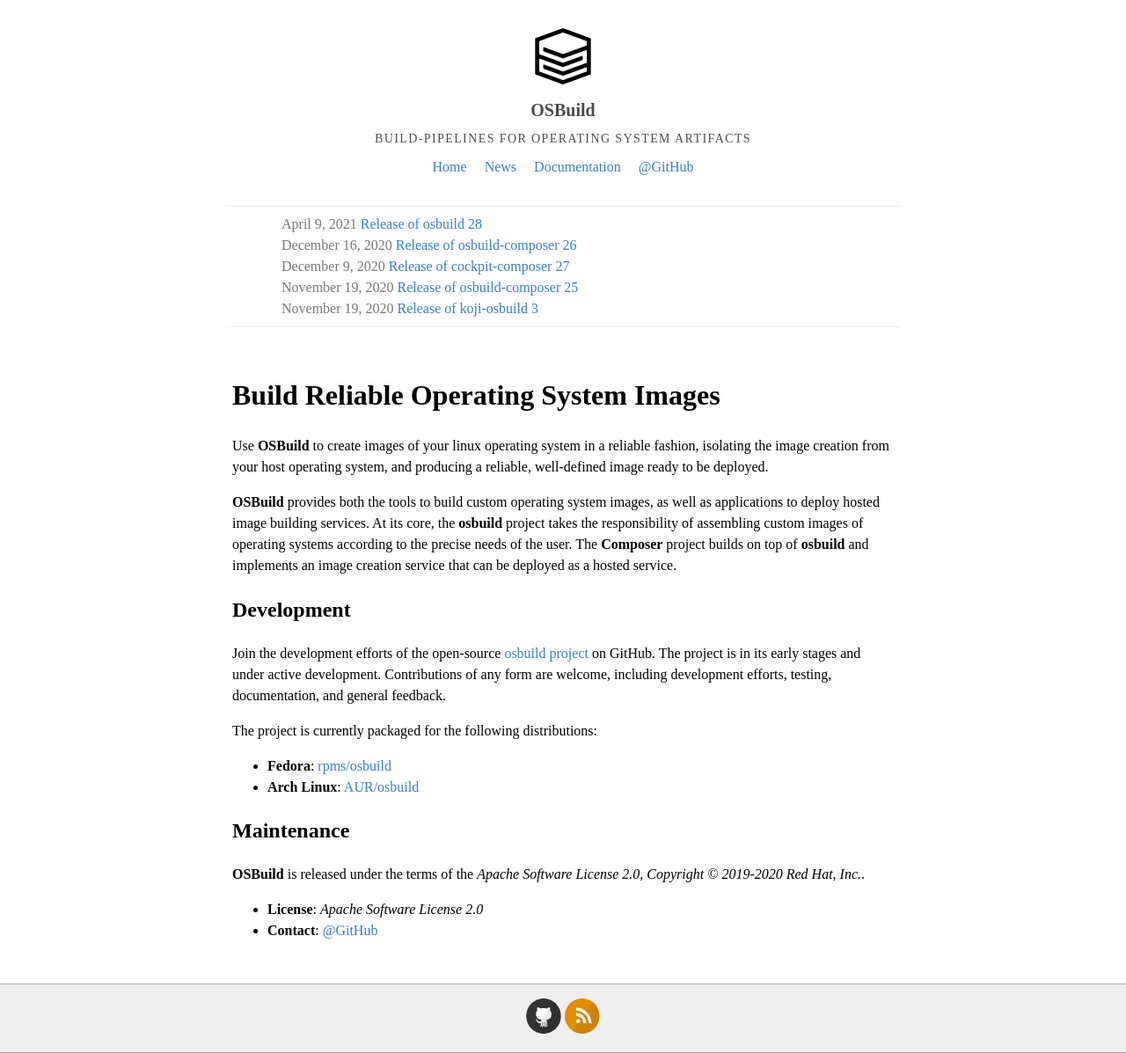
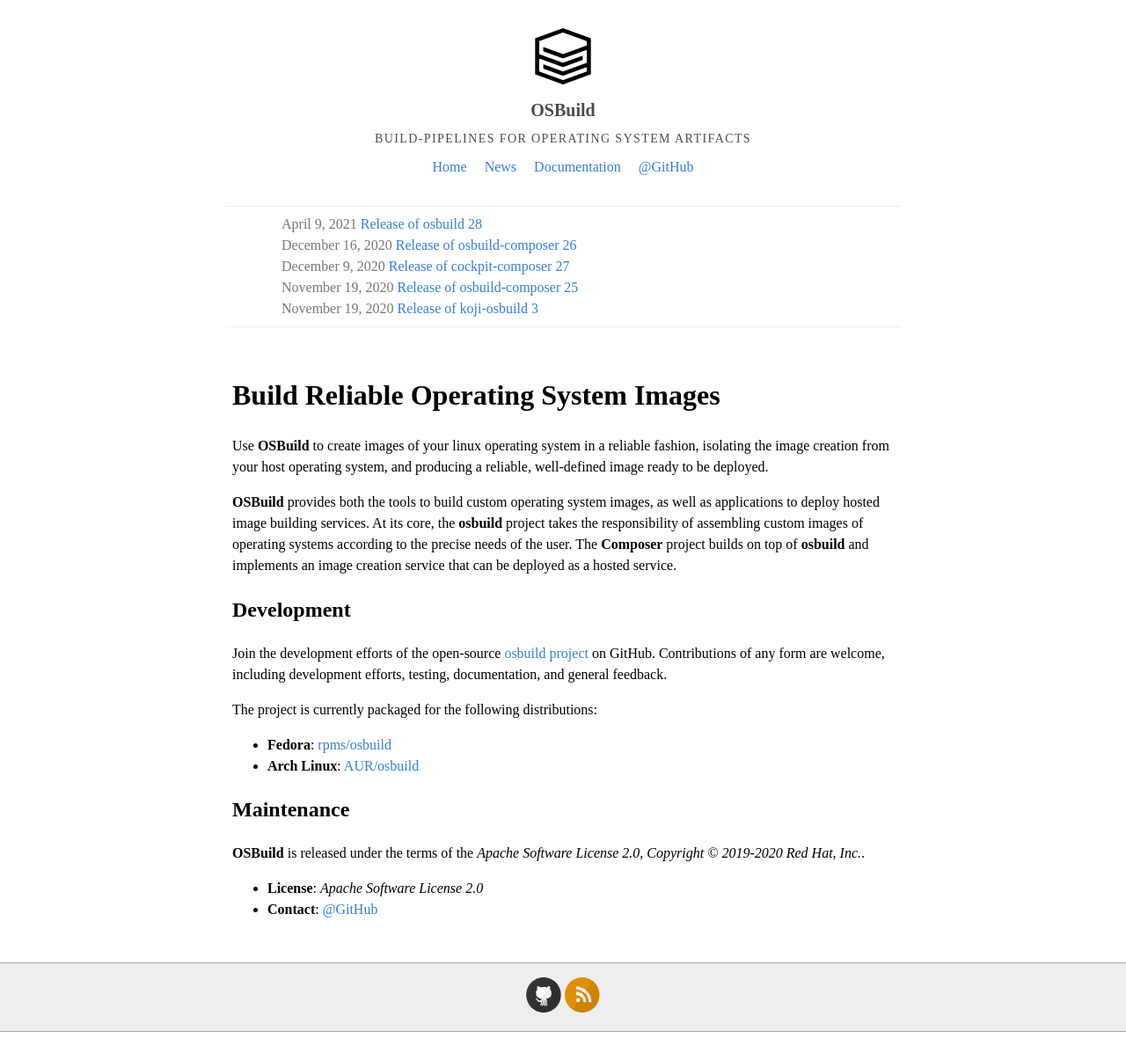
Before and after one commit to osbuild/legacy-website, a Jekyll site: the page built from index.md, in a window 1280 px wide. Shown: the whole page at 88% size. Built offline with Jekyll 4.4.1, drawn with Linux system fonts in a browser that asks for light colours; nearby versions of some CDN libraries; our own code applies the rules of GitHub Pages for plain Markdown files; after the commit the page ends 1173 px from its top, so only the background shows below that.

Commit message:
index: stop describing osbuild as young
With almost 2 years of age, several production deployments and the
official backend of RHEL compose ISOs, I think we can stop calling the
project "in its early stages".

Signed-off-by: David Rheinsberg <david.rheinsberg@gmail.com>

```diff
--- a/index.md
+++ b/index.md
@@ -17,10 +17,9 @@ that can be deployed as a hosted service.
 ## Development
 
 Join the development efforts of the open-source
-[osbuild project](https://github.com/osbuild) on GitHub. The project is in its
-early stages and under active development. Contributions of any form are
-welcome, including development efforts, testing, documentation, and general
-feedback.
+[osbuild project](https://github.com/osbuild) on GitHub. Contributions of any
+form are welcome, including development efforts, testing, documentation, and
+general feedback.
 
 The project is currently packaged for the following distributions:
 
```
